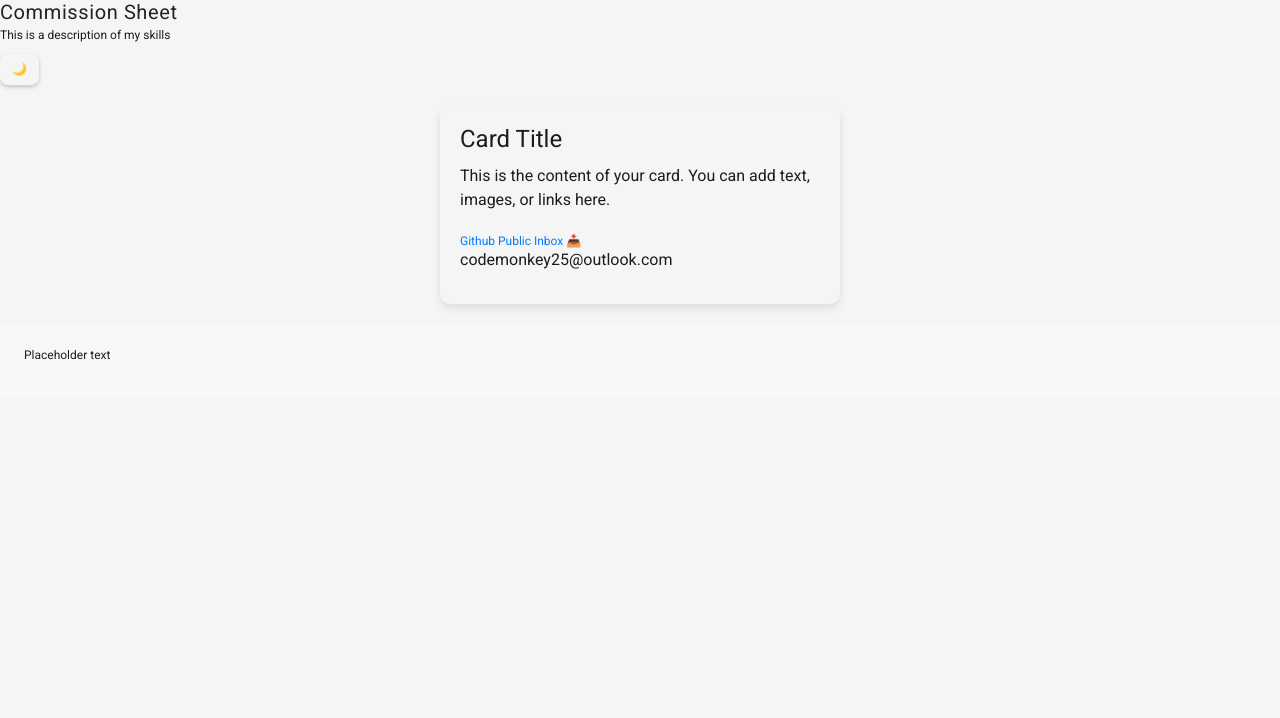
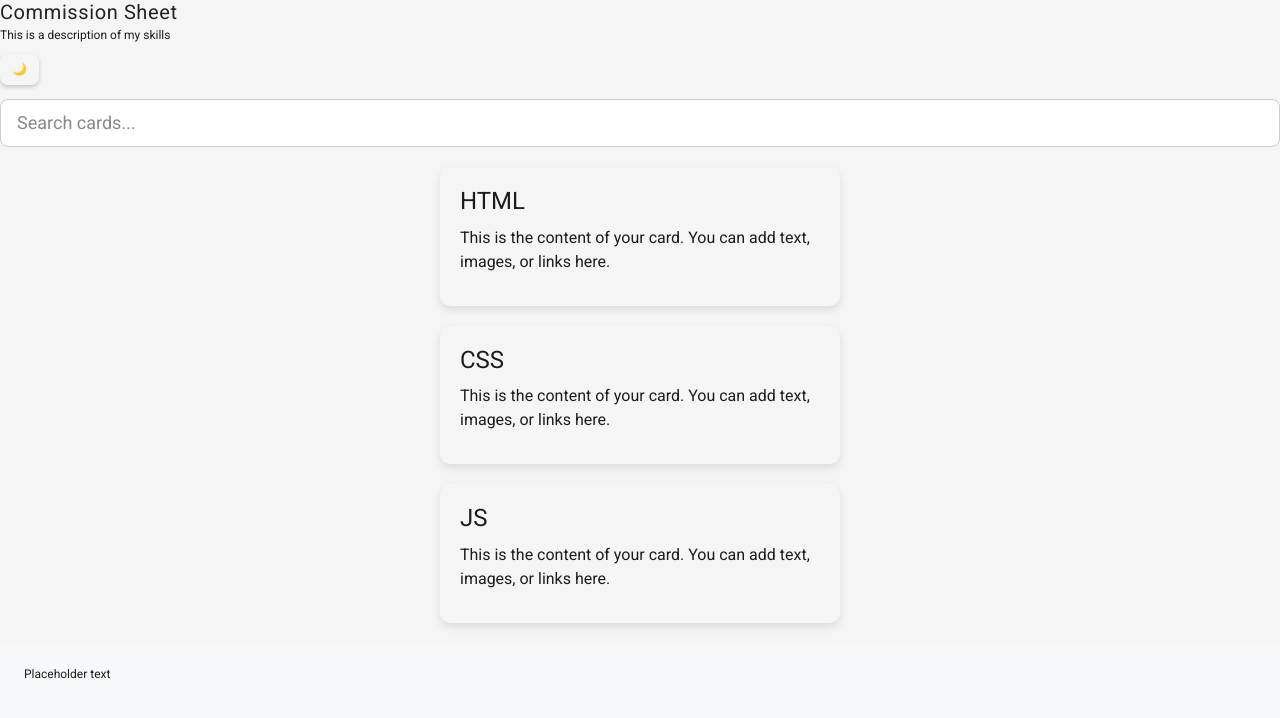
Before and after one commit to aaronthefullstackengineer/Base-vanilla-static-site-code, a plain HTML site: page index.html in a window 1280 px wide. Drawn offline with Linux system fonts and the light colour scheme.

Commit message:
added in card section and search input bar

```diff
--- a/index.html
+++ b/index.html
@@ -23,13 +23,32 @@
 
 <button id="theme-toggle" class="theme-toggle-btn"></button>
 
+
+
+
+<br>
+<br>
+
+<input type="text" id="search-input" placeholder="Search cards..." />
+
+
+
+
 <main>
     <!-- Single Card -->
     <div class="card">
-        <h2>Card Title</h2>
+        <h2>HTML</h2>
         <p>This is the content of your card. You can add text, images, or links here.</p>
-        <a href="#">Github Public Inbox 📥</a>
-        <p>codemonkey25@outlook.com</p>
+    </div>
+    <!-- Single Card -->
+    <div class="card">
+        <h2>CSS</h2>
+        <p>This is the content of your card. You can add text, images, or links here.</p>
+    </div>
+    <!-- Single Card -->
+    <div class="card">
+        <h2>JS</h2>
+        <p>This is the content of your card. You can add text, images, or links here.</p>
     </div>
 </main>
 
```
